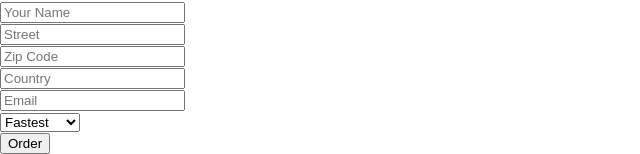
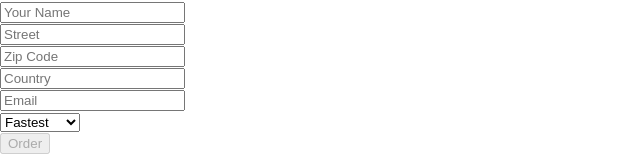
Before and after one commit to jacobryas4/burgerbuilder, a React app: page /checkout/contact-data in a window 1280 px wide. Shown: the part 849-1003 px from the top of the page, without its empty margins (0-640 px from the left). Built offline with nearby package versions, Linux system fonts and the light colour scheme.

Commit message:
disabling button until form is validated

```diff
--- a/src/components/UI/Button/Button.css
+++ b/src/components/UI/Button/Button.css
@@ -15,6 +15,11 @@
     padding-left: 0;
 }
 
+.Button:disabled {
+    color: #ccc;
+    cursor: not-allowed;
+}
+
 .Success {
     color: #5C9210;
 }
--- a/src/components/UI/Button/Button.js
+++ b/src/components/UI/Button/Button.js
@@ -4,6 +4,7 @@
 
 const button = (props) => (
     <button
+        disabled={props.disabled}
         className={[classes.Button, classes[props.btnType]].join(' ')}
         onClick={props.clicked}>{props.children}</button>
 );
--- a/src/containers/Checkout/ContactData/ContactData.js
+++ b/src/containers/Checkout/ContactData/ContactData.js
@@ -86,9 +86,12 @@
                         { value: 'cheapest', displayValue: 'Cheapest' }
                     ]
                 },
-                value: ''
+                value: '',
+                valid: true,
+                validation: {}
             },
         },
+        formIsValid: false,
         loading: false
     }
 
@@ -144,8 +147,13 @@
         updatedFormElement.valid = this.checkValidity(updatedFormElement.value, updatedFormElement.validation)
         updatedFormElement.touched = true
         updatedOrderForm[inputIdentifier] = updatedFormElement;
-        console.log(updatedFormElement)
-        this.setState({orderForm: updatedOrderForm})
+
+        let formIsValid = true;
+        for (let inputIdentifier in updatedOrderForm) {
+            formIsValid = updatedOrderForm[inputIdentifier].valid && formIsValid
+        }
+
+        this.setState({orderForm: updatedOrderForm, formIsValid: formIsValid})
 
     }
 
@@ -173,7 +181,7 @@
                         touched={formElement.config.touched}
                         changed={(event) => this.inputChangedHandler(event,formElement.id)} />
                 ))}
-                <Button btnType="Success">Order</Button>
+                <Button btnType="Success" disabled={!this.state.formIsValid}>Order</Button>
             </form>
         );
         if (this.state.loading) {
```
